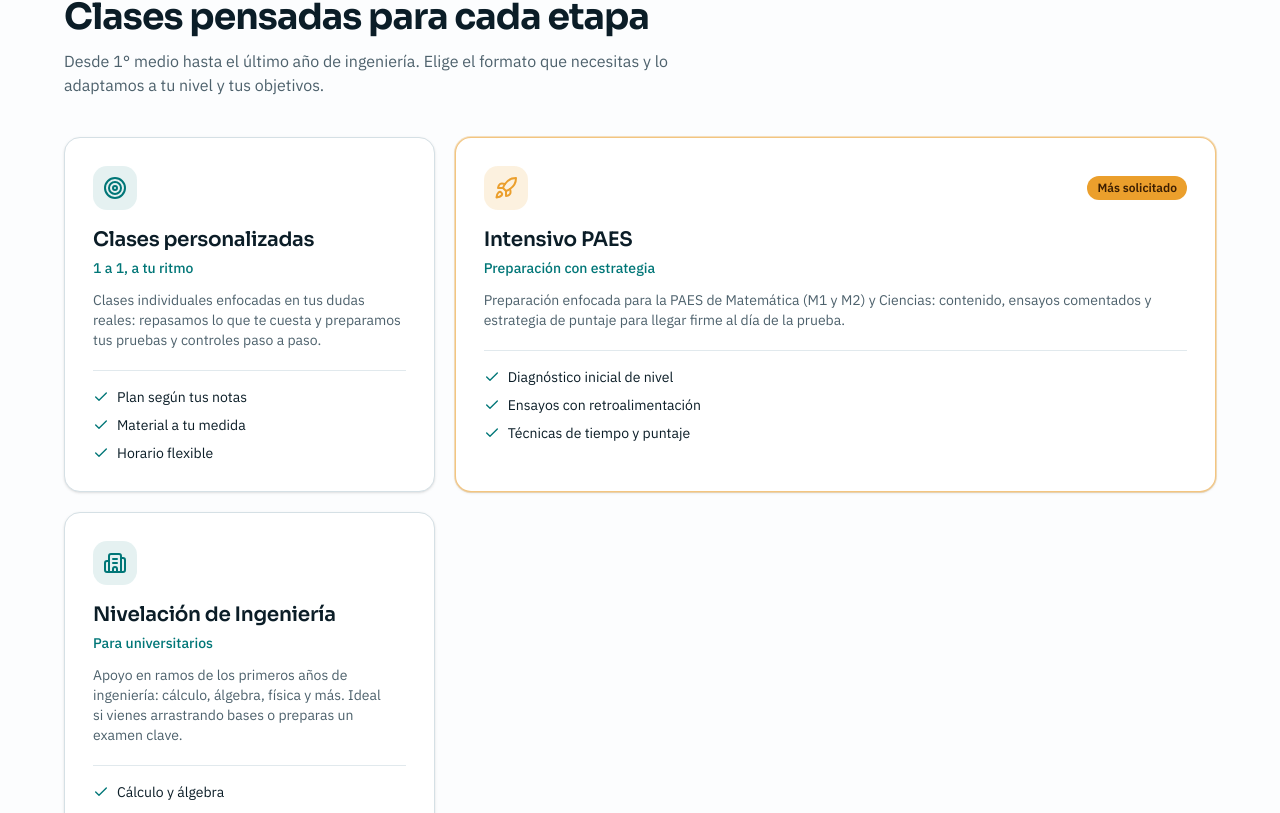
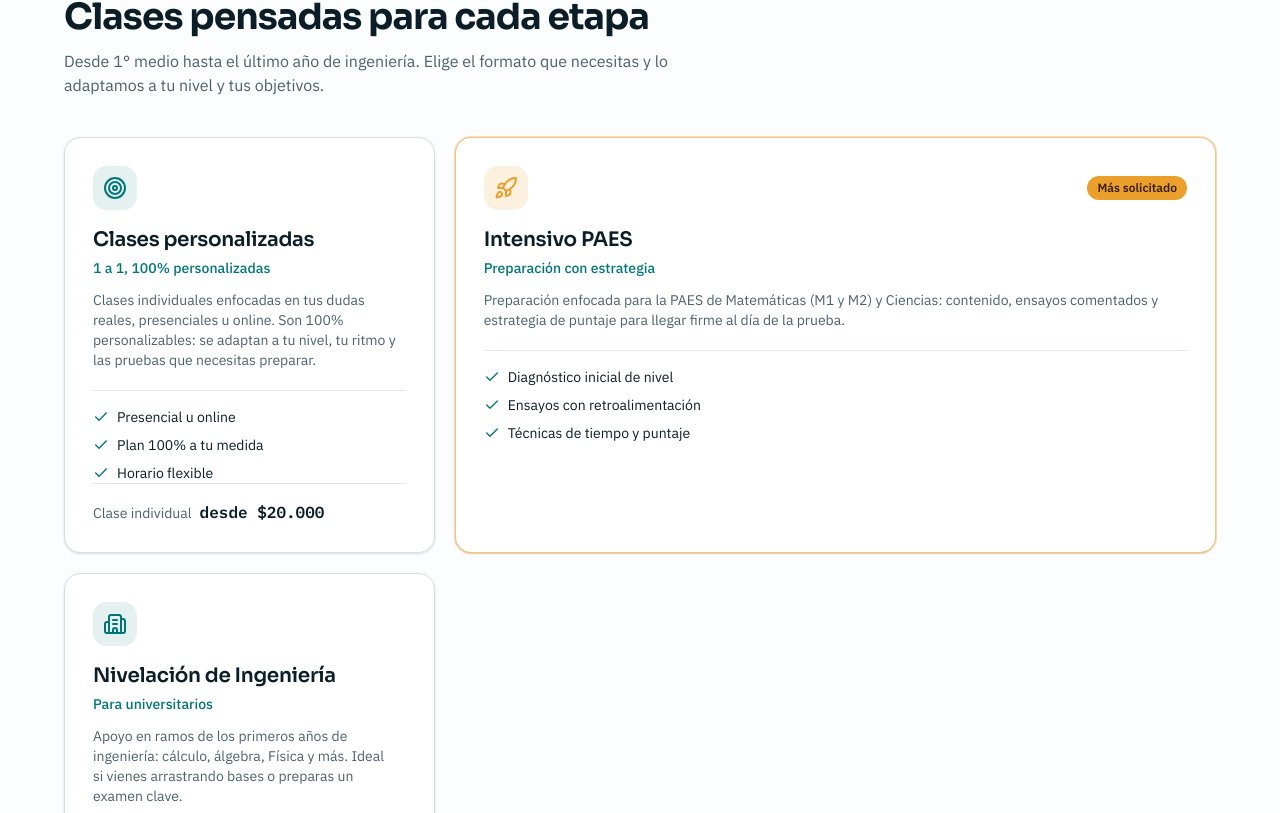
Before and after one commit to paillamilm-blip/tuprofeindustrial-web, a Next.js app: page / in a window 1280 px wide. Shown: the part 4507-5320 px from the top of the page. Built offline with nearby package versions, Linux system fonts and the light colour scheme.

Commit message:
feat: clases presenciales y online, 100% personalizables y precio desde $20.000

```diff
--- a/components/sections/services.tsx
+++ b/components/sections/services.tsx
@@ -25,10 +25,16 @@
   {
     icon: Target,
     name: "Clases personalizadas",
-    tagline: "1 a 1, a tu ritmo",
+    tagline: "1 a 1, 100% personalizadas",
     description:
-      "Clases individuales enfocadas en tus dudas reales: repasamos lo que te cuesta y preparamos tus pruebas y controles paso a paso.",
-    points: ["Plan según tus notas", "Material a tu medida", "Horario flexible"],
+      "Clases individuales enfocadas en tus dudas reales, presenciales u online. Son 100% personalizables: se adaptan a tu nivel, tu ritmo y las pruebas que necesitas preparar.",
+    points: [
+      "Presencial u online",
+      "Plan 100% a tu medida",
+      "Horario flexible",
+    ],
+    price: "desde $20.000",
+    priceLabel: "Clase individual",
     featured: false,
   },
   {
@@ -36,12 +42,14 @@
     name: "Intensivo PAES",
     tagline: "Preparación con estrategia",
     description:
-      "Preparación enfocada para la PAES de Matemática (M1 y M2) y Ciencias: contenido, ensayos comentados y estrategia de puntaje para llegar firme al día de la prueba.",
+      "Preparación enfocada para la PAES de Matemáticas (M1 y M2) y Ciencias: contenido, ensayos comentados y estrategia de puntaje para llegar firme al día de la prueba.",
     points: [
       "Diagnóstico inicial de nivel",
       "Ensayos con retroalimentación",
       "Técnicas de tiempo y puntaje",
     ],
+    price: null,
+    priceLabel: null,
     featured: true,
   },
   {
@@ -49,8 +57,10 @@
     name: "Nivelación de Ingeniería",
     tagline: "Para universitarios",
     description:
-      "Apoyo en ramos de los primeros años de ingeniería: cálculo, álgebra, física y más. Ideal si vienes arrastrando bases o preparas un examen clave.",
+      "Apoyo en ramos de los primeros años de ingeniería: cálculo, álgebra, Física y más. Ideal si vienes arrastrando bases o preparas un examen clave.",
     points: ["Cálculo y álgebra", "Física universitaria", "Antes de certámenes"],
+    price: null,
+    priceLabel: null,
     featured: false,
   },
 ] as const;
@@ -190,6 +200,17 @@
           </li>
         ))}
       </ul>
+
+      {service.price && (
+        <div className="mt-auto flex items-baseline gap-2 border-t border-border/70 pt-4">
+          <span className="text-sm text-muted-foreground">
+            {service.priceLabel}
+          </span>
+          <span className="font-mono text-base font-semibold text-foreground">
+            {service.price}
+          </span>
+        </div>
+      )}
     </article>
   );
 }
--- a/components/sections/site-footer.tsx
+++ b/components/sections/site-footer.tsx
@@ -18,7 +18,7 @@
         <div className="flex flex-col items-center gap-2 sm:items-start">
           <Wordmark />
           <p className="text-sm text-muted-foreground">
-            Tu Profe Industrial · Clases particulares online en Chile
+            Tu Profe Industrial · Clases particulares presenciales y online en Chile
           </p>
         </div>
 
```
